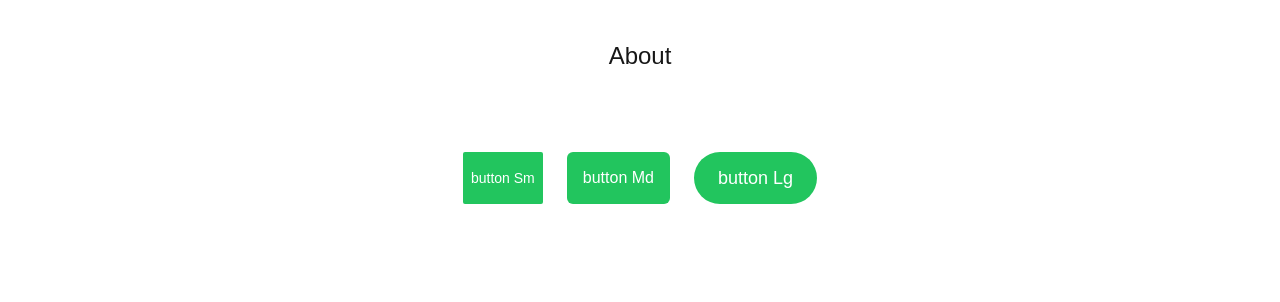
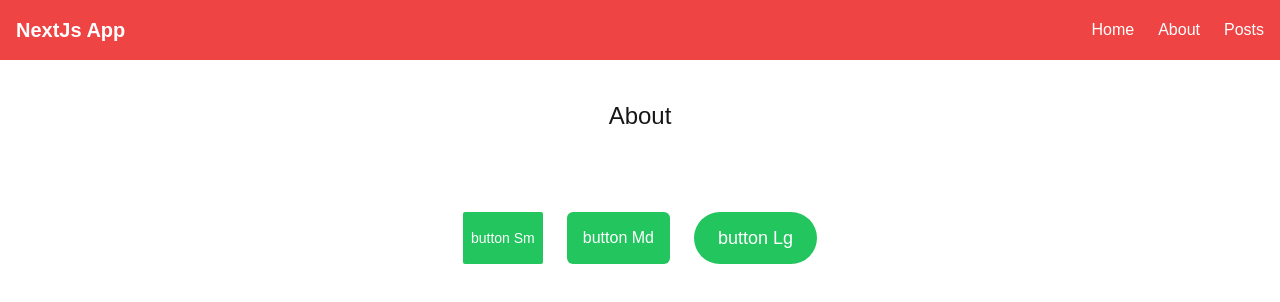
Before and after one commit to mohamedlazaar/alx-project-0x02-setup, a Next.js app in the folder alx-project-0x02/: page /about in a window 1280 px wide. Shown: the top 302 px of the page. Built offline with nearby package versions, Linux system fonts and the light colour scheme.

Commit message:
implement navigation and layout

```diff
--- a/alx-project-0x02/pages/about.tsx
+++ b/alx-project-0x02/pages/about.tsx
@@ -1,15 +1,20 @@
 import React from 'react';
 import Button from '@/components/common/Button';
+import Header from '@/components/layout/Header';
 
 function about() {
   return (
-    <div className='flex flex-col gap-10 justify-center items-center'>
+    <div >
+      <Header/>
+      <div className='flex flex-col gap-10 justify-center items-center'>
         <h1 className='text-2xl p-10'>About</h1>
         <div className='flex justify-center gap-6'>
           <Button label='button Sm' size='small' shape='rounded-sm' />
           <Button label='button Md' size='medium' shape='rounded-md' />
           <Button label='button Lg' size='large' shape='rounded-full' />
         </div>
+      </div>
+
     </div>
   )
 }
--- /dev/null
+++ b/alx-project-0x02/pages/posts.tsx
@@ -0,0 +1,14 @@
+import Header from '@/components/layout/Header'
+import React from 'react'
+
+
+function posts() {
+  return (
+    <div>
+        <Header/>
+        <h1>Posts</h1>
+    </div>
+  )
+}
+
+export default posts
```
